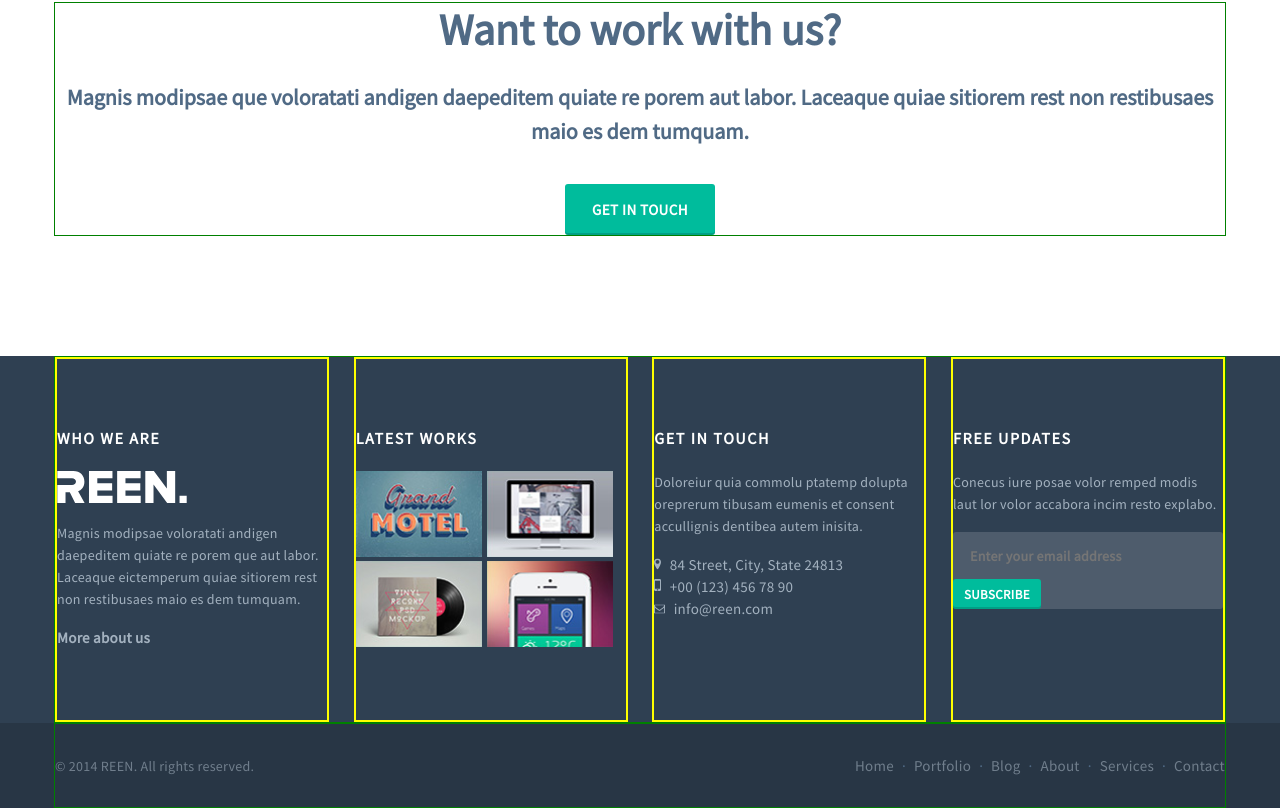
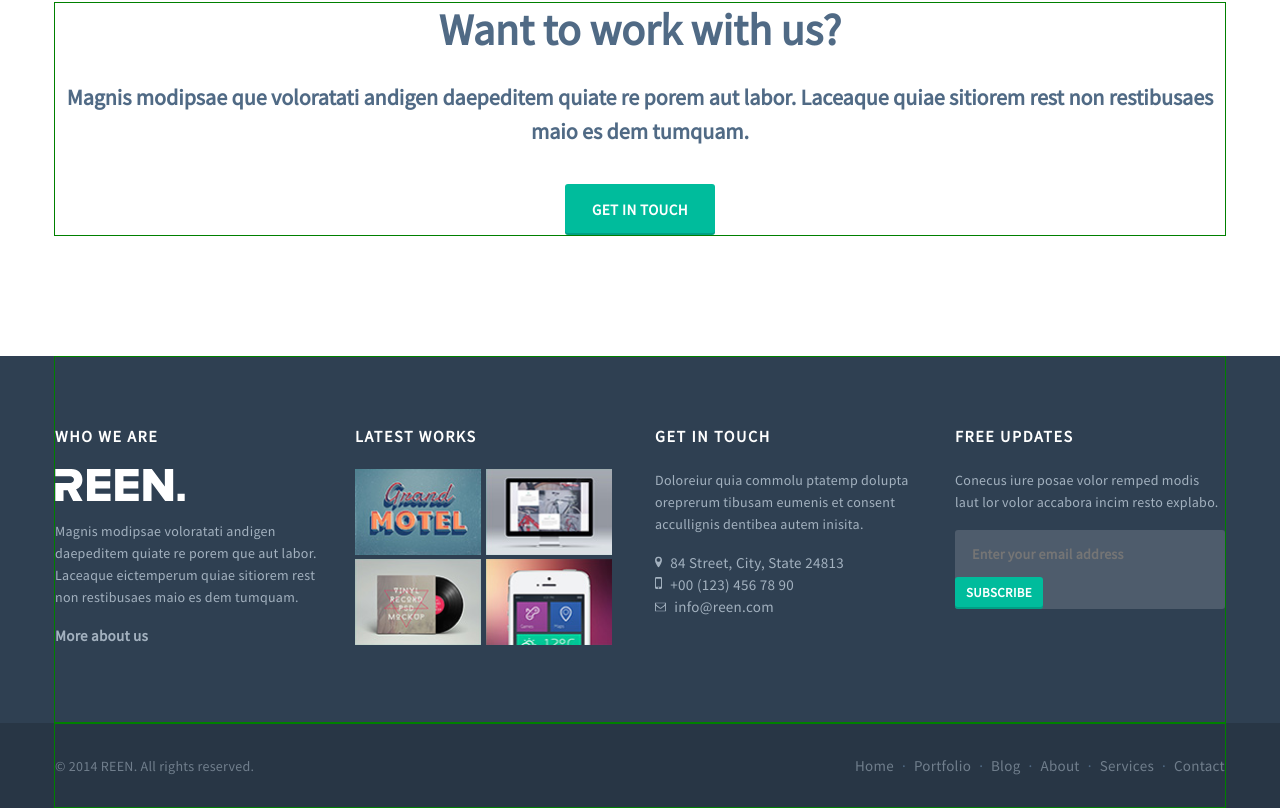
Before and after one commit to Peleka/Reen, a website: page src/templates/index.html in a window 1280 px wide. Shown: the part 3095-3903 px from the top of the page. Drawn offline with nearby package versions, Linux system fonts and the light colour scheme; files that its build step writes are made by us from their sources; files whose address does not match are found by name.

Commit message:
footer fix

```diff
--- a/src/styles/footer.less
+++ b/src/styles/footer.less
@@ -21,6 +21,7 @@
     font-weight: 500;
     color: #a3b1bf;
   }
+
 	a {
 		font-size: 15px;
 		line-height: 22px;
@@ -31,12 +32,13 @@
   .footer-item {
     color: #fff;
     width: 270px;
-    border: 2px solid yellow;
+    /* border: 2px solid yellow;*/
   }
+
   .footer-img {
     display: flex;
+    justify-content: flex-start;
     flex-wrap: wrap;
-    justify-content: flex-start;
 
     li {
       margin: 0;
@@ -78,7 +80,7 @@
     min-height: 40px;
     background-color: #4e5c6c;
     border-radius: 3px;
-   }
+
     input[type="email"] {
       min-width: 150px;
       height: 45px;
@@ -94,10 +96,9 @@
       letter-spacing: .02em;
       vertical-align: middle;
     }
+
     input[type="submit"] {
       width: 88px;
-    height: 30px;
-    margin-left: 0;
       border: none;
       border-radius: 3px;
       text-transform: uppercase;
@@ -106,9 +107,11 @@
       font-size: 13px;
       font-weight: 600;
       letter-spacing: .03em;
+      line-height: 30px;
       color: #fff;
       background-color: #00bc9c;
       box-shadow: 0 -2px rgba(0,0,0,.15) inset;
+    }
   }
 
   .footer-ending {
```
Lines whose indentation alone changed are shown as unchanged.
